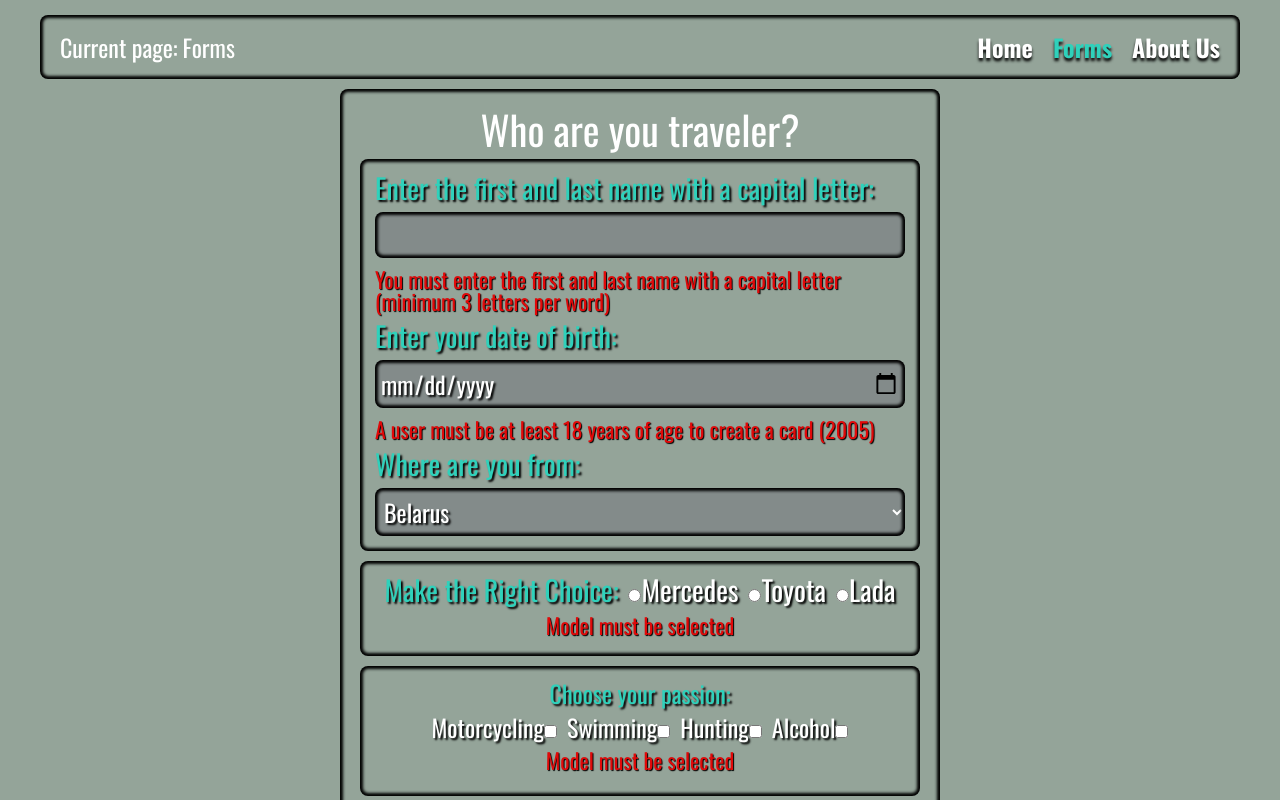
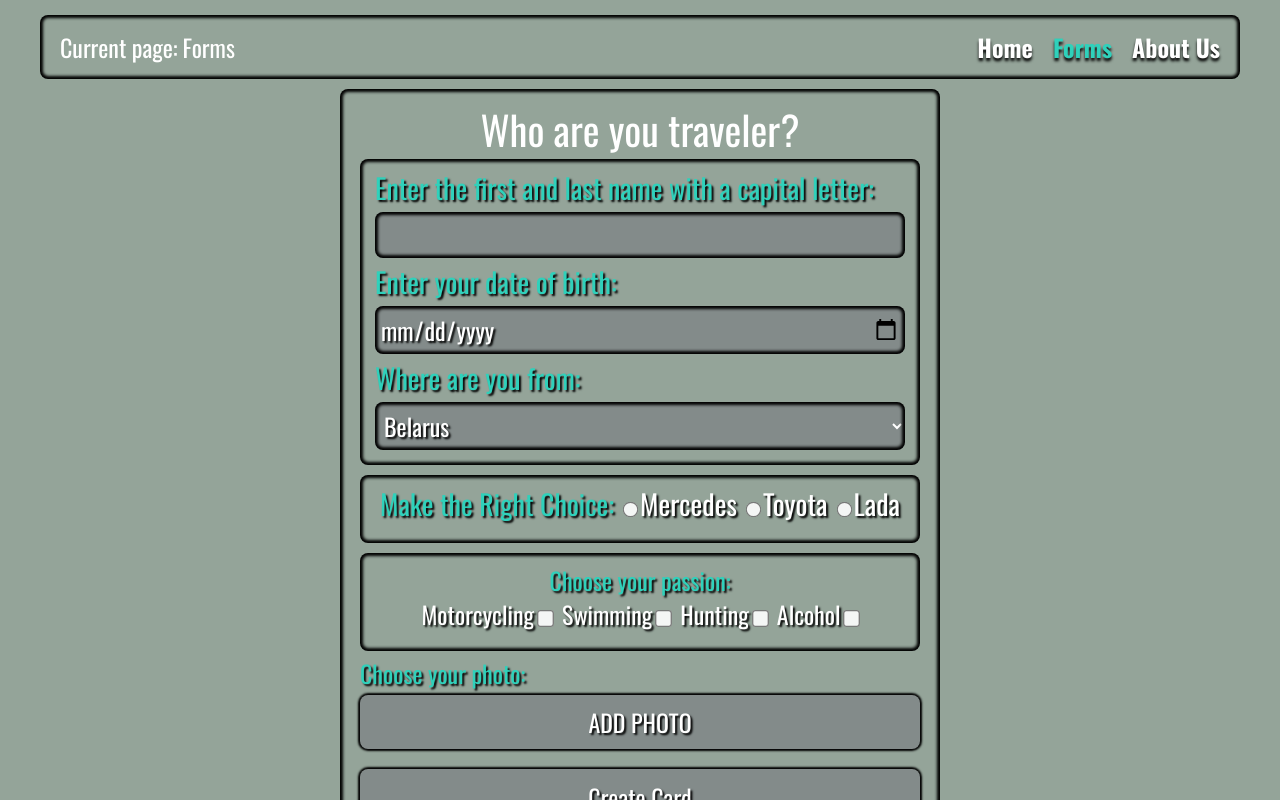
Before and after one commit to davidpinkevich/React-components, a React (Vite) app: page /forms in a window 1280 px wide. Shown: the top 800 px of the page. Built offline with nearby package versions, Linux system fonts and the light colour scheme.

Commit message:
feat: add styles for input

```diff
--- a/src/components/PageForms/Checkbox/Checkbox.module.scss
+++ b/src/components/PageForms/Checkbox/Checkbox.module.scss
@@ -16,6 +16,13 @@
     text-align: center;
     text-shadow: 2px 2px 2px black;
   }
+
+  & input {
+    transform: scale(1.3);
+    opacity: 0.9;
+    margin-left: 5px;
+  }
+
   margin-bottom: 10px;
   & label {
     cursor: pointer;
--- a/src/components/PageForms/PageForms.tsx
+++ b/src/components/PageForms/PageForms.tsx
@@ -10,11 +10,11 @@ class PageForms extends Component<Record<string, void>, TPageForms> {
     this.state = {
       value: [],
       valid: {
-        checkName: false,
-        checkDate: false,
-        checkRadio: false,
-        checkCheckbox: false,
-        checkFileName: false,
+        checkName: true,
+        checkDate: true,
+        checkRadio: true,
+        checkCheckbox: true,
+        checkFileName: true,
       },
       fileName: false,
       popup: false,
--- a/src/components/PageForms/Radio/Radio.module.scss
+++ b/src/components/PageForms/Radio/Radio.module.scss
@@ -11,6 +11,12 @@
   gap: 10px;
   font-size: 28px;
   margin-bottom: 10px;
+
+  & input {
+    transform: scale(1.2);
+    opacity: 0.9;
+    margin-right: 3px;
+  }
 
   & p {
     color: #2fd1bb;
```
